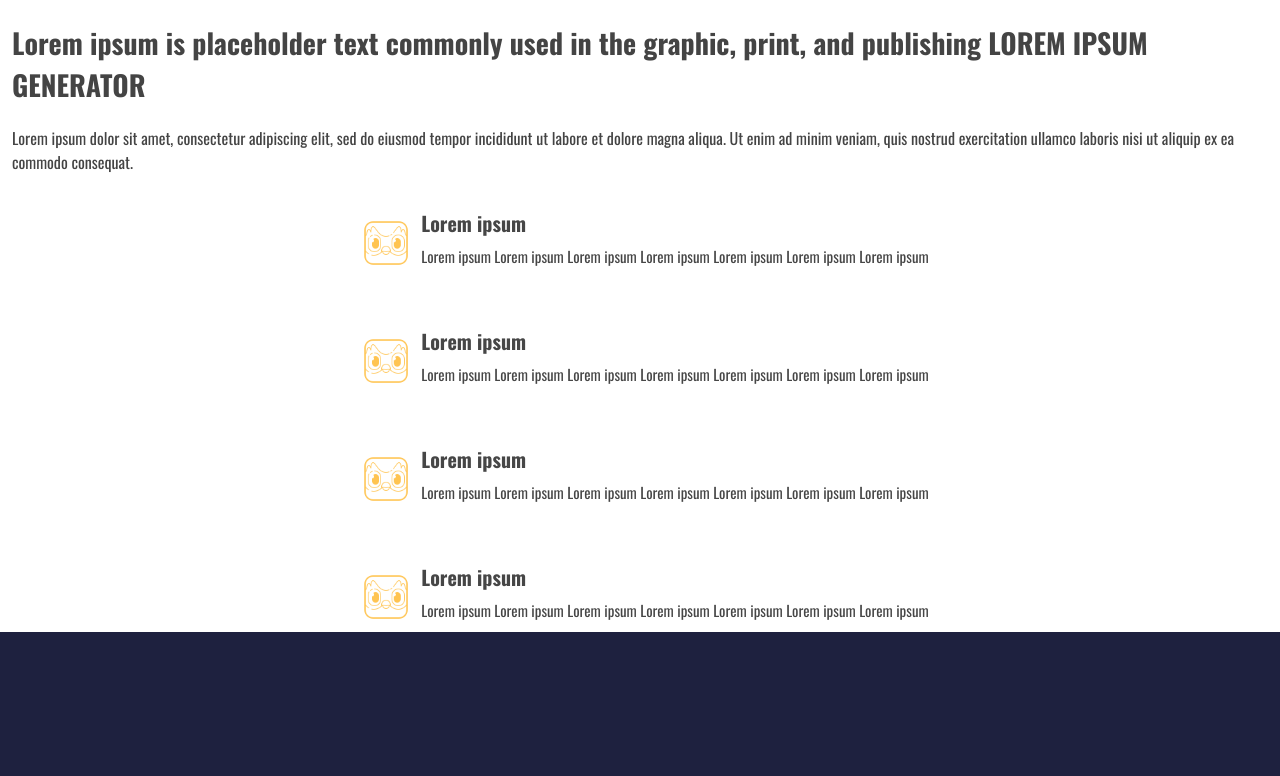
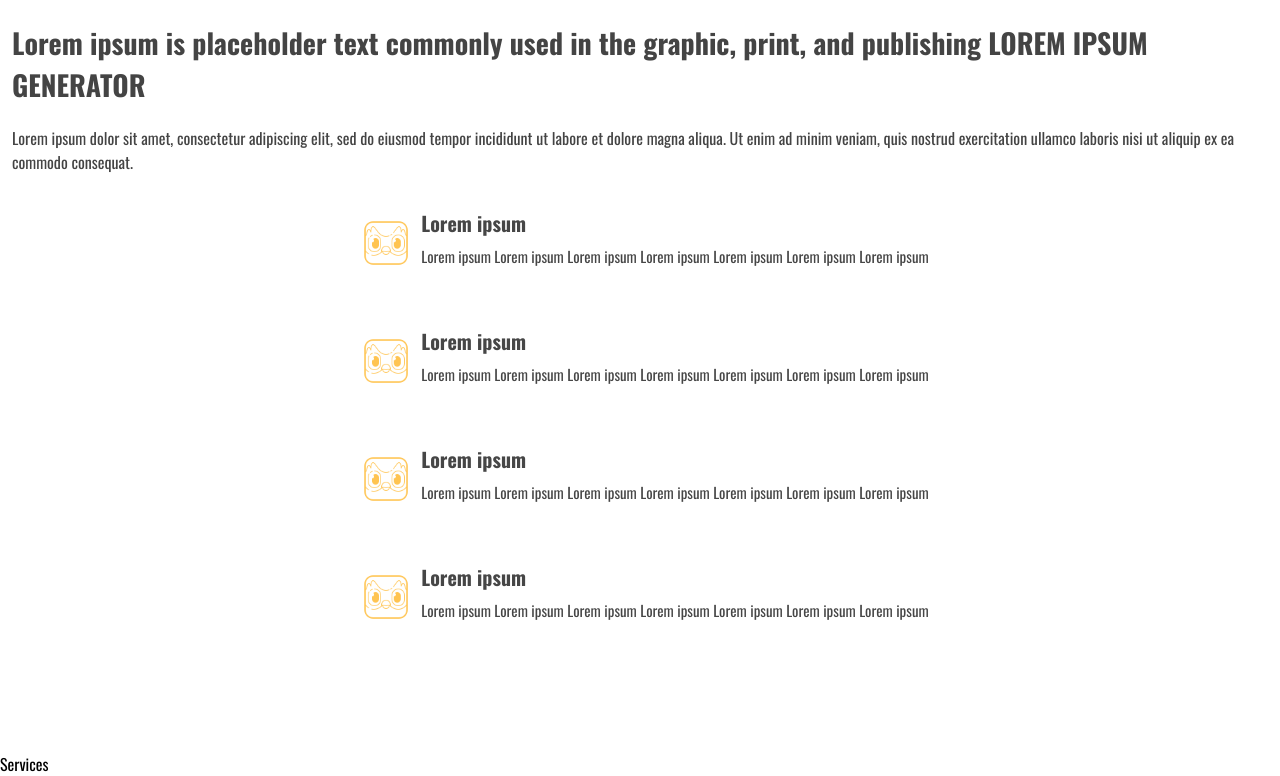
Before and after one commit to webLance24/weblance-portfolio, a React (Vite) app: page / in a window 1280 px wide. Shown: the part 2049-2825 px from the top of the page. Before the commit the page ends 2681 px from the top, so only its background shows below. Built offline with nearby package versions, Linux system fonts and the light colour scheme.

Commit message:
feat: add services component in to the app

```diff
--- a/src/App.tsx
+++ b/src/App.tsx
@@ -4,6 +4,7 @@ import Header from "./Components/Header";
 import Home from "./Components/Home";
 import Hamburger from "./Components/Hamburger";
 import About from "./Components/About";
+import Services from "./Components/Services";
 
 function App() {
   const [hidden, setHidden] = useState<boolean>(false);
@@ -26,6 +27,7 @@ function App() {
         <Hamburger />
         <Home />
         <About />
+        <Services />
       </MyContext.Provider>
     </>
   );
--- a/src/Components/Services.tsx
+++ b/src/Components/Services.tsx
@@ -1,11 +1,9 @@
-
-
 function Services() {
   return (
-    <div>
-
+    <div className="bg-[white] pt-[120px]">
+      <h2>Services</h2>
     </div>
-  )
+  );
 }
 
-export default Services
+export default Services;
```
